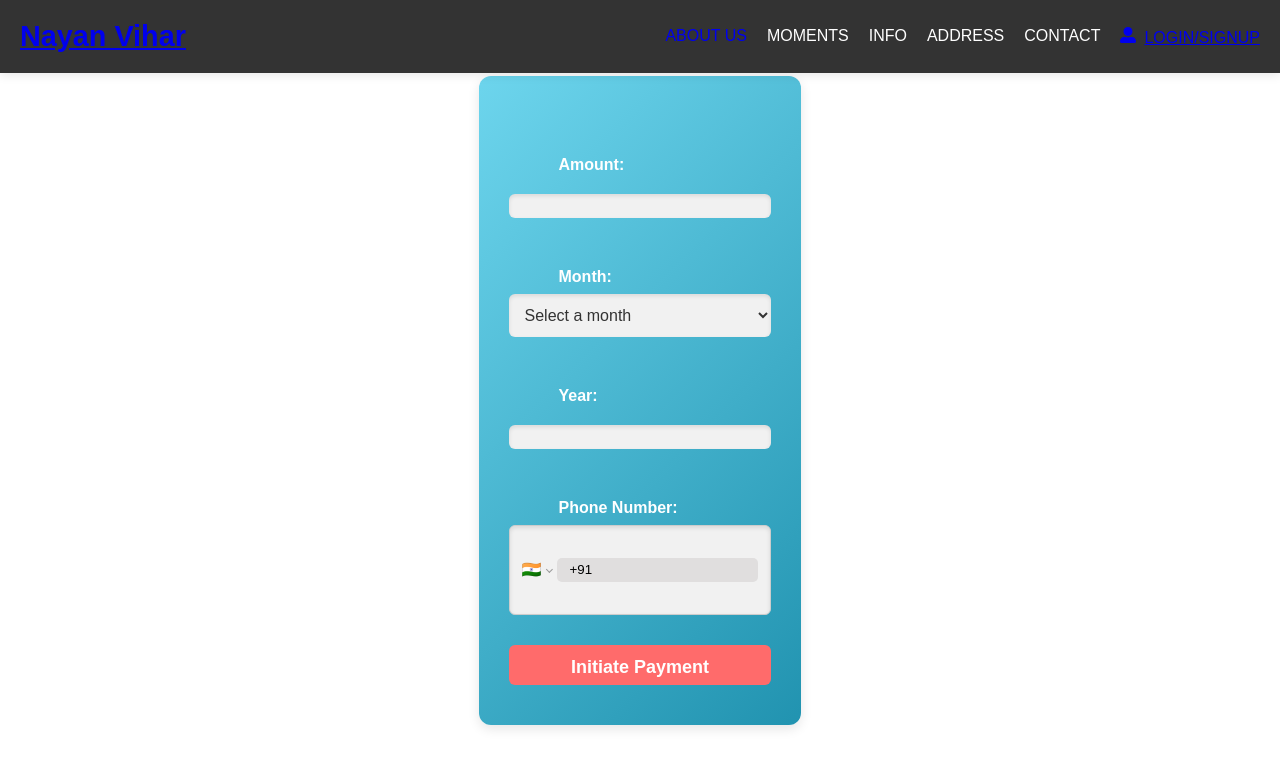
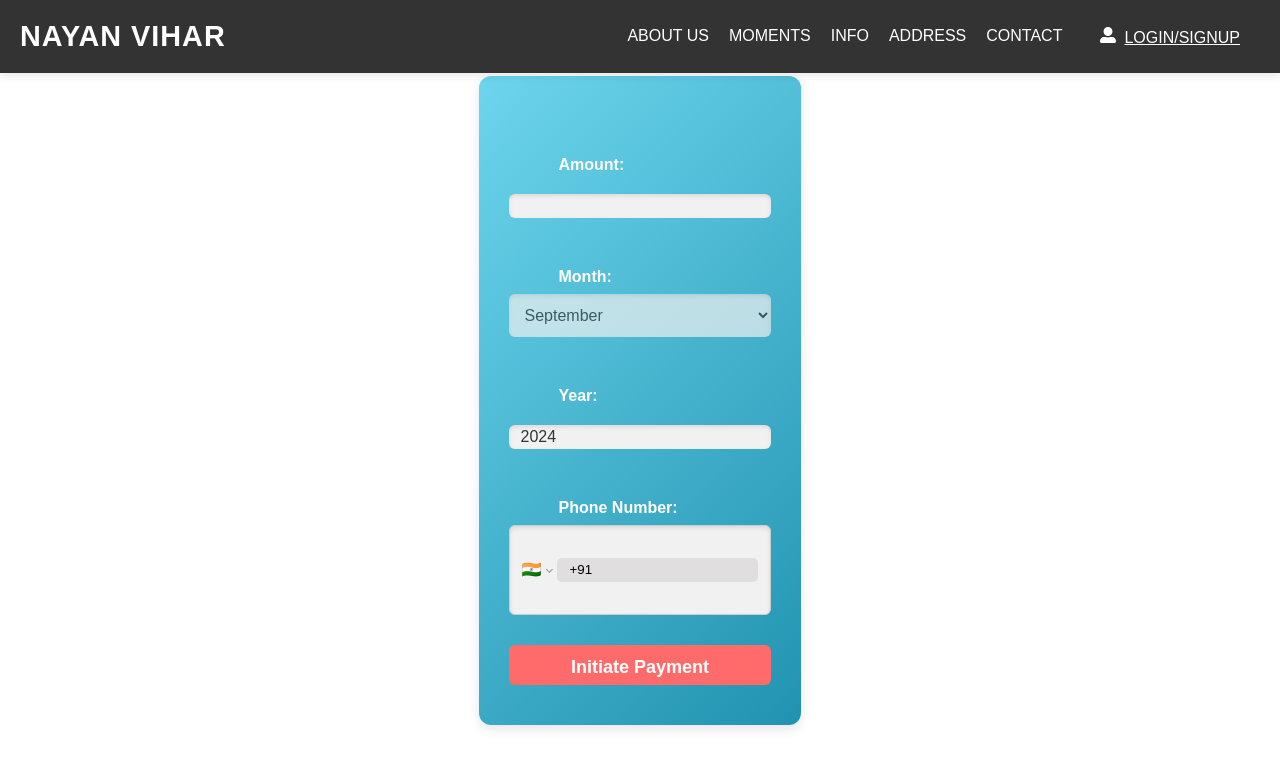
Before and after one commit to kaibalyakar1/NayanVihar-society-Maintainance, a React (Vite) app: page /payment in a window 1280 px wide. Shown: the top 768 px of the page. Built offline with nearby package versions, Linux system fonts and the light colour scheme.

Commit message:
user frontend complete

```diff
--- a/src/components/Navbar.css
+++ b/src/components/Navbar.css
@@ -21,7 +21,12 @@ body {
   z-index: 1000;
   box-shadow: 0px 2px 10px rgba(0, 0, 0, 0.1);
 }
-
+.btn-login-signup {
+  margin: -13px 10px -4px 8px;
+  width: max-content;
+  padding: 2px 10px;
+  color: white;
+}
 .container {
   display: flex;
   justify-content: space-between;
@@ -35,7 +40,11 @@ body {
 .logo {
   font-size: 1.8rem;
   font-weight: bold;
+  text-transform: uppercase;
+  letter-spacing: 1px;
+  text-decoration: none;
   cursor: pointer;
+  color: white;
 }
 
 /* Navigation links */
@@ -43,6 +52,7 @@ body {
   display: flex;
   gap: 20px;
   list-style: none;
+  color: white;
 }
 
 .nav-links li {
@@ -51,6 +61,7 @@ body {
   text-transform: uppercase;
   font-weight: 500;
   cursor: pointer;
+  color: white;
   transition: color 0.3s ease;
 }
 
@@ -108,6 +119,14 @@ body {
 @media (max-width: 768px) {
   .nav-links {
     display: none;
+    color: black;
+    background: #000;
+  }
+  .nav-links li {
+    color: black;
+  }
+  .btn-login-signup {
+    margin: 5px auto;
   }
 
   .hamburger {
--- a/src/components/Navbar.jsx
+++ b/src/components/Navbar.jsx
@@ -1,10 +1,32 @@
-import React, { useState } from "react";
-import { Link } from "react-router-dom";
+import React, { useState, useEffect } from "react";
+import { Link, useNavigate } from "react-router-dom";
 import { FaUserAlt } from "react-icons/fa";
 import "./Navbar.css";
 
 const Navbar = () => {
   const [isOpen, setIsOpen] = useState(false);
+  const [isLoggedIn, setIsLoggedIn] = useState(false);
+  const navigate = useNavigate();
+
+  // Function to check token and update isLoggedIn state
+  const checkAuthToken = () => {
+    const token = localStorage.getItem("authToken");
+    console.log("Tokennnqwe:", token);
+    setIsLoggedIn(!!token); // Set isLoggedIn based on the existence of the token
+  };
+
+  // Check token on component mount
+  useEffect(() => {
+    checkAuthToken(); // Check token on component mount
+
+    // Listen to localStorage changes to detect login/logout across tabs
+    window.addEventListener("storage", checkAuthToken);
+
+    return () => {
+      // Cleanup the event listener on component unmount
+      window.removeEventListener("storage", checkAuthToken);
+    };
+  }, []);
 
   const toggleMenu = () => {
     setIsOpen(!isOpen);
@@ -21,6 +43,12 @@ const Navbar = () => {
     setIsOpen(false); // Close the hamburger menu after click
   };
 
+  const handleLogout = () => {
+    localStorage.removeItem("authToken"); // Clear token from localStorage
+    checkAuthToken(); // Update the state to reflect the logout immediately
+    navigate("/login-signup"); // Redirect to login page
+  };
+
   return (
     <nav className="navbar">
       <div className="container">
@@ -28,18 +56,32 @@ const Navbar = () => {
           Nayan Vihar
         </Link>
         <ul className={`nav-links ${isOpen ? "open" : ""}`}>
-          <Link to="/">
-            <li onClick={() => scrollToSection("about")}>About Us</li>
+          <Link to="/" onClick={() => scrollToSection("about")}>
+            <li>About Us</li>
           </Link>
-          <li onClick={() => scrollToSection("moments")}>Moments</li>
-          <li onClick={() => scrollToSection("info")}>Info</li>
-          <li onClick={() => scrollToSection("address")}>Address</li>
-          <li onClick={() => scrollToSection("contact")}>Contact</li>
+          <Link to="/" onClick={() => scrollToSection("moments")}>
+            <li>Moments</li>
+          </Link>
+          <Link to="/" onClick={() => scrollToSection("info")}>
+            <li>Info</li>
+          </Link>
+          <Link to="/" onClick={() => scrollToSection("address")}>
+            <li>Address</li>
+          </Link>
+          <Link to="/" onClick={() => scrollToSection("contact")}>
+            <li>Contact</li>
+          </Link>
           <li>
-            <Link to="/login-signup" className="btn-login-signup">
-              <FaUserAlt style={{ marginRight: "8px" }} />
-              Login/Signup
-            </Link>
+            {isLoggedIn ? (
+              <button onClick={handleLogout} className="btn-login-signup">
+                Logout
+              </button>
+            ) : (
+              <Link to="/login-signup" className="btn-login-signup">
+                <FaUserAlt style={{ marginRight: "8px" }} />
+                Login/Signup
+              </Link>
+            )}
           </li>
         </ul>
         <div
--- a/src/components/Payment/PaymentForm.jsx
+++ b/src/components/Payment/PaymentForm.jsx
@@ -1,4 +1,4 @@
-import React, { useState } from "react";
+import React, { useState, useEffect } from "react";
 import axios from "axios";
 import Swal from "sweetalert2";
 import "./payment.css";
@@ -12,6 +12,17 @@ const PaymentForm = () => {
   const [year, setYear] = useState("");
   const [phoneNumber, setPhoneNumber] = useState("");
   const navigate = useNavigate(); // Initialize useNavigate
+
+  useEffect(() => {
+    // Get the current date
+    const today = new Date();
+    // Set the current month and year
+    const currentMonth = today.toLocaleString("default", { month: "long" }); // Full month name
+    const currentYear = today.getFullYear();
+
+    setMonth(currentMonth);
+    setYear(currentYear);
+  }, []); // Empty dependency array ensures this runs only once on mount
 
   const handleSubmit = async (e) => {
     e.preventDefault();
@@ -109,6 +120,7 @@ const PaymentForm = () => {
             onChange={(e) => setMonth(e.target.value)}
             required
             className="form-select"
+            disabled // Disable the select input since it's auto-filled
           >
             <option value="">Select a month</option>
             <option value="January">January</option>
@@ -135,6 +147,7 @@ const PaymentForm = () => {
             min="2000"
             max="2100"
             className="form-input"
+            disabled // Disable the input field since it's auto-filled
           />
         </div>
         <div className="form-group">
--- a/src/components/Profile/ProfilePage.jsx
+++ b/src/components/Profile/ProfilePage.jsx
@@ -59,7 +59,7 @@ const ProfilePage = () => {
     const fetchUserPayments = async () => {
       try {
         const token = localStorage.getItem("authToken");
-
+        console.log("Tokennnn:", token);
         if (!token) {
           Swal.fire({
             icon: "error",
```
